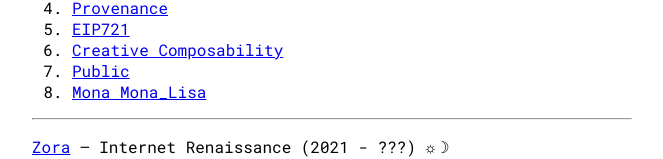
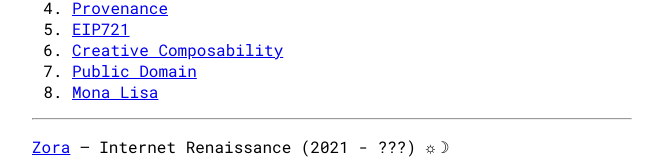
Before and after one commit to ourzora/cryptomedia, a plain HTML site: page index.html in a window 1280 px wide. Shown: the part 3548-3707 px from the top of the page, without its empty margins (308-971 px from the left). Drawn offline with Linux system fonts and the light colour scheme.

Commit message:
reference formatting

```diff
--- a/index.html
+++ b/index.html
@@ -166,8 +166,8 @@ It is a protocol to create, share and exchange cryptomedia.
 			<li><a href="https://en.wikipedia.org/wiki/Provenance">Provenance</a></li>
 			<li><a href="https://eips.ethereum.org/EIPS/eip-721">EIP721</a></li>
 			<li><a href="https://blog.ourzora.com/home/creative-composability">Creative Composability</a></li>
-			<li><a href="https://en.wikipedia.org/wiki/Public_domain">Public</a></li>
-			<li><a href="https://en.wikipedia.org/wiki/Mona_Lisa">Mona Mona_Lisa</a></li>
+			<li><a href="https://en.wikipedia.org/wiki/Public_domain">Public Domain</a></li>
+			<li><a href="https://en.wikipedia.org/wiki/Mona_Lisa">Mona Lisa</a></li>
 		</ol>
 
 
```
